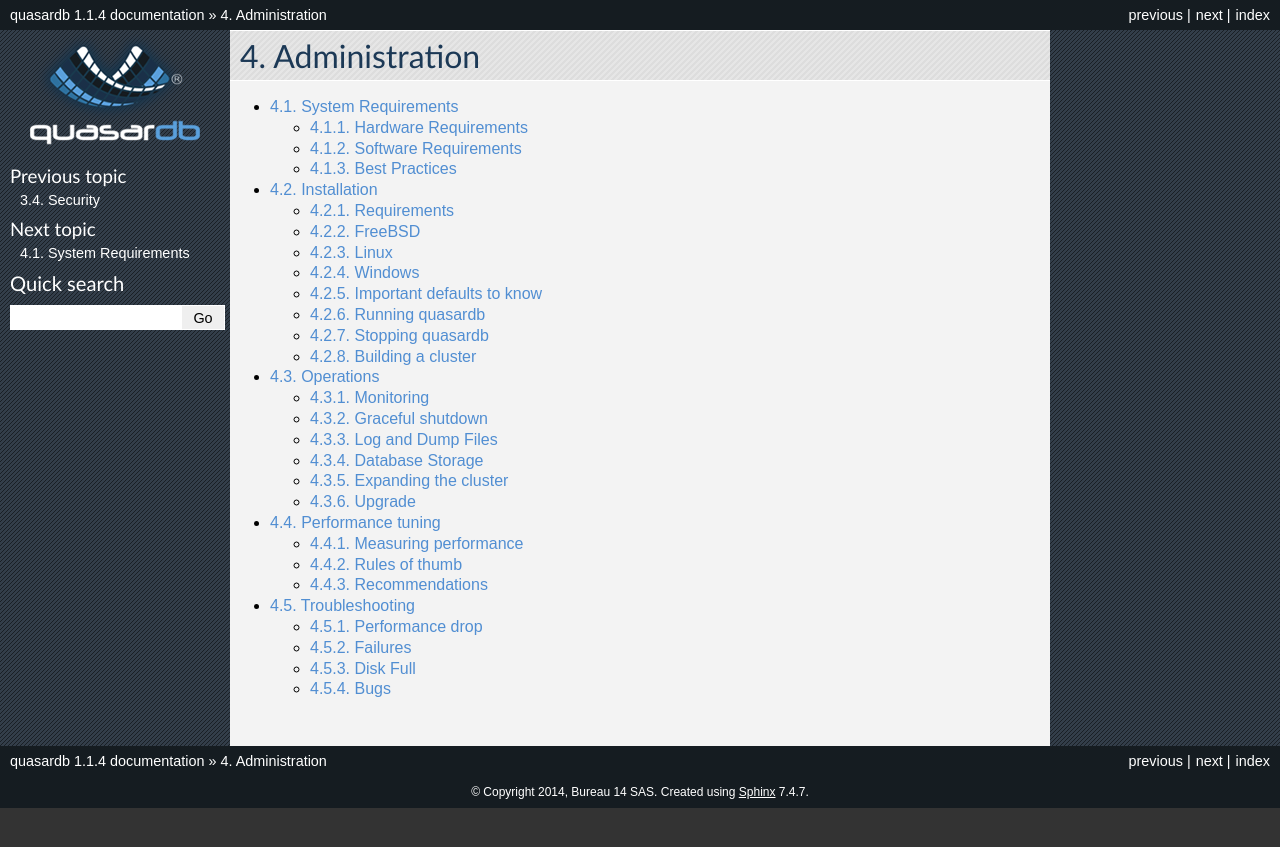
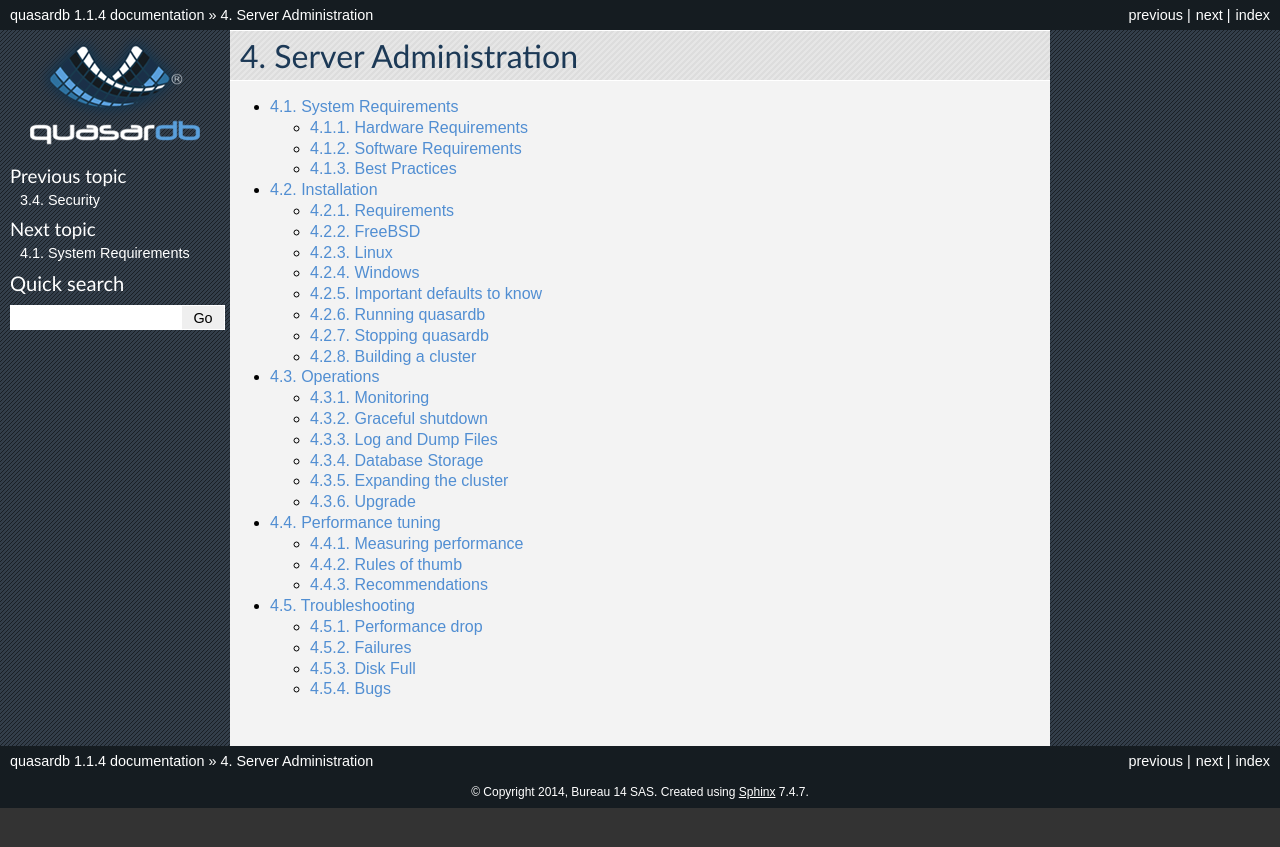
Before and after one commit to iltommi/qdb-documentation, a Sphinx documentation site: the page built from source/administration/index.rst, in a window 1280 px wide. Shown: the top 847 px of the page. Built offline with Sphinx 7.4.7, drawn with Linux system fonts in a browser that asks for light colours; pages that are not in the unit, such as notebooks, are missing from menus; part of the change alters nothing that is shown.

Commit message:
Clarify header names.

```diff
--- a/source/administration/index.rst
+++ b/source/administration/index.rst
@@ -1,4 +1,4 @@
-Administration
+Server Administration
 =================================
 
 .. toctree::
--- a/source/api/index.rst
+++ b/source/api/index.rst
@@ -1,4 +1,4 @@
-API
+API Reference
 =================================
 
 .. toctree::
--- a/source/reference/index.rst
+++ b/source/reference/index.rst
@@ -3,7 +3,7 @@
    You can adapt this file completely to your liking, but it should at least
    contain the root `toctree` directive.
 
-Reference
+Application Reference
 =================================
 
 .. toctree::
```
